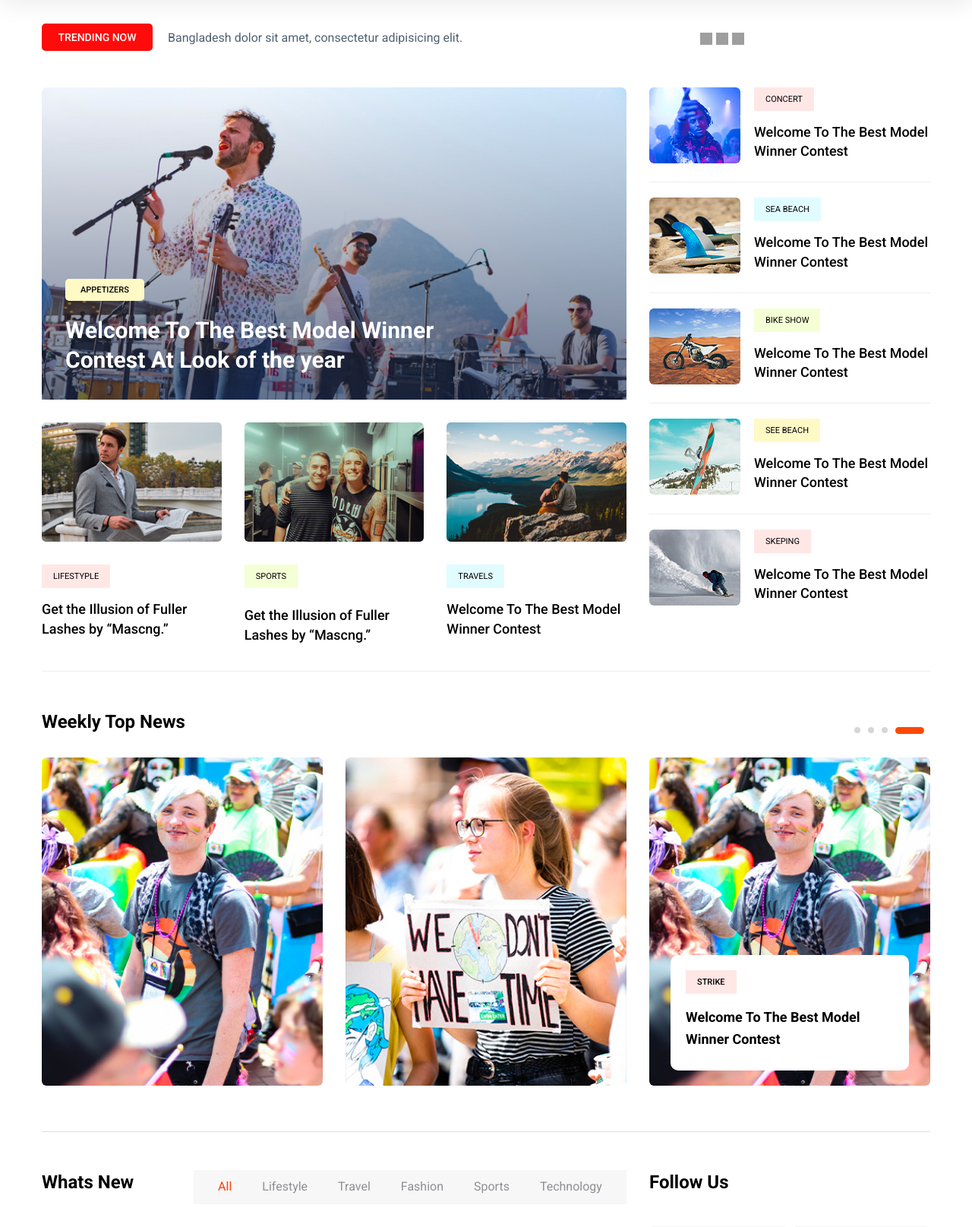
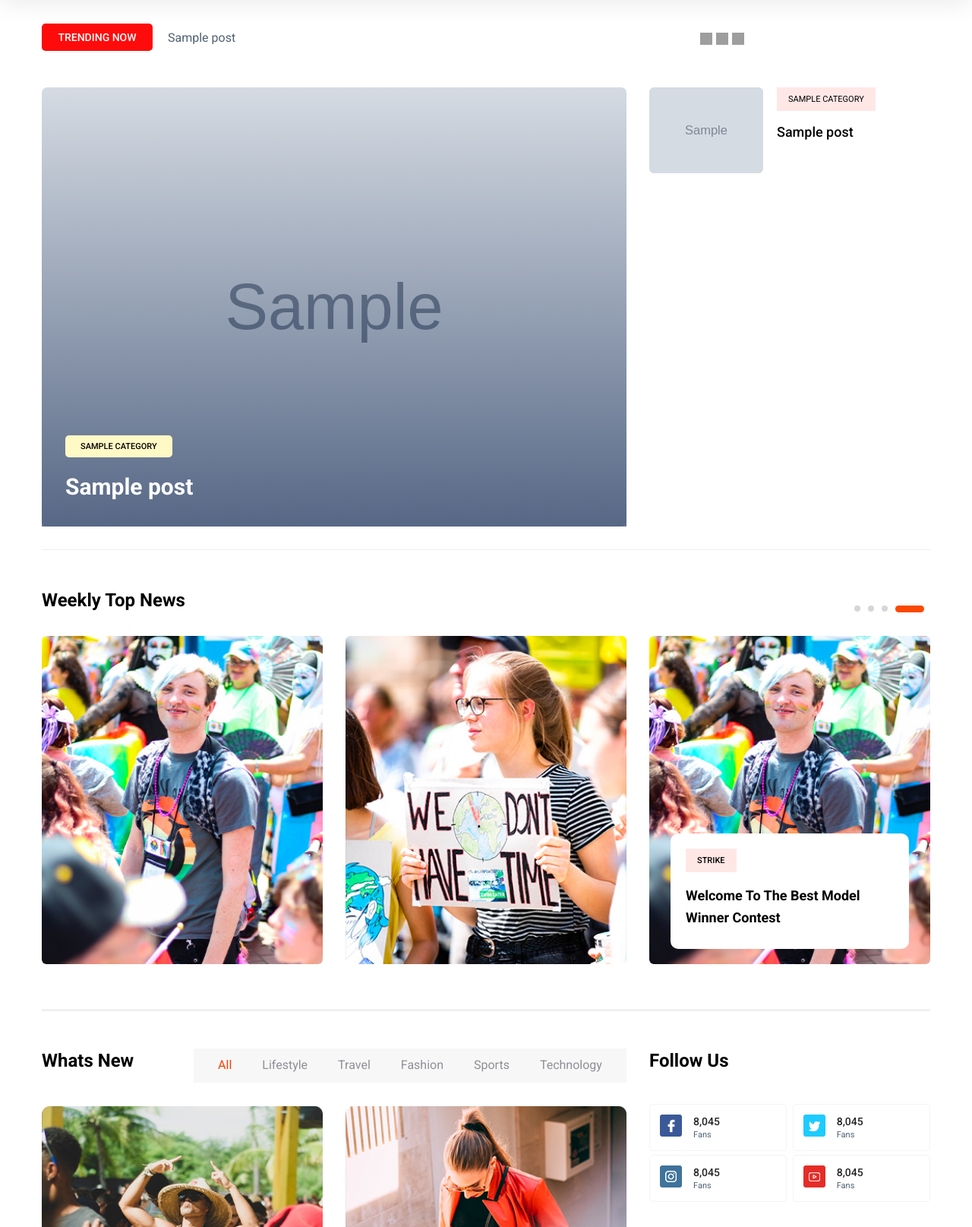
Before and after one commit to SaugatMgr/News-Portal-Project, a Django app: page / in a window 1280 px wide. Shown: the part 259-1874 px from the top of the page at 76% size. Run offline with Django 4.2, Linux system fonts and the light colour scheme; tables that the repository leaves empty hold one stand-in row (values such as "Sample post"); grey boxes marked "Sample" are stand-in pictures; some libraries are stand-ins or nearby versions; grey boxes are pictures that could not be loaded.

Commit message:
html content for displaying trending news

```diff
--- a/templates/AZnews/main/home/trending/trending_left.html
+++ b/templates/AZnews/main/home/trending/trending_left.html
@@ -5,13 +5,12 @@
     <!-- Trending Top -->
     <div class="trending-top mb-30">
         <div class="trend-top-img">
-        <img src="{% static 'AZnews/assets/img/trending/trending_top.jpg' %}" alt="" />
+        <img src="{{ trending_post.featured_image.url }}" alt="" />
         <div class="trend-top-cap">
-            <span>Appetizers</span>
+            <span>{{ trending_post.category.name }}</span>
             <h2>
-            <a href="details.html"
-                >Welcome To The Best Model Winner<br />
-                Contest At Look of the year</a
+            <a href="#"
+                >{{ trending_post.title }}</a
             >
             </h2>
         </div>
@@ -20,63 +19,26 @@
     <!-- Trending Bottom -->
     <div class="trending-bottom">
         <div class="row">
+            {% for trending_post in trending_posts %}
                 <div class="col-lg-4">
                     <div class="single-bottom mb-35">
                     <div class="trend-bottom-img mb-30">
                         <img
-                src="{% static 'AZnews/assets/img/trending/trending_bottom1.jpg' %}"
-                alt=""
+                        src="{{ trending_post.featured_image.url }}"
+                        alt="{{ trending_post.title }}"
                         />
                     </div>
                     <div class="trend-bottom-cap">
-                <span class="color1">Lifestyple</span>
+                        <span class="color1">{{ trending_post.category.name }}</span>
                         <h4>
-                <a href="details.html"
-                    >Get the Illusion of Fuller Lashes by “Mascng.”</a
+                        <a href="#"
+                            >{{ trending_post.title }}</a
                         >
                         </h4>
                     </div>
                     </div>
                 </div>
-        <div class="col-lg-4">
-            <div class="single-bottom mb-35">
-            <div class="trend-bottom-img mb-30">
-                <img
-                src="{% static 'AZnews/assets/img/trending/trending_bottom2.jpg' %}"
-                alt=""
-                />
-            </div>
-            <div class="trend-bottom-cap">
-                <span class="color2">Sports</span>
-                <h4>
-                <h4>
-                    <a href="details.html"
-                    >Get the Illusion of Fuller Lashes by
-                    “Mascng.”</a
-                    >
-                </h4>
-                </h4>
+            {% endfor %}
         </div>
     </div>
 </div>
-        <div class="col-lg-4">
-            <div class="single-bottom mb-35">
-            <div class="trend-bottom-img mb-30">
-                <img
-                src="{% static 'AZnews/assets/img/trending/trending_bottom3.jpg' %}"
-                alt=""
-                />
-            </div>
-            <div class="trend-bottom-cap">
-                <span class="color3">Travels</span>
-                <h4>
-                <a href="details.html">
-                    Welcome To The Best Model Winner Contest</a
-                >
-                </h4>
-            </div>
-            </div>
-        </div>
-        </div>
-    </div>
-    </div>
--- a/templates/AZnews/main/home/trending/trending_right.html
+++ b/templates/AZnews/main/home/trending/trending_right.html
@@ -2,69 +2,19 @@
 
 <!-- Right content -->
 <div class="col-lg-4">
+    {% for post in posts %}
         <div class="trand-right-single d-flex">
             <div class="trand-right-img">
-        <img src="{% static 'AZnews/assets/img/trending/right1.jpg' %}" alt="" />
+            <img src="{{ post.featured_image.url }}" alt="{{ post.title }}" width="150px;"/>
             </div>
             <div class="trand-right-cap">
-        <span class="color1">Concert</span>
+            <span class="color1">{{ post.category.name }}</span>
             <h4>
-            <a href="details.html"
-            >Welcome To The Best Model Winner Contest</a
+                <a href="#"
+                >{{ post.title|truncatechars:40 }}</a
                 >
             </h4>
             </div>
         </div>
-    <div class="trand-right-single d-flex">
-        <div class="trand-right-img">
-        <img src="{% static 'AZnews/assets/img/trending/right2.jpg' %}" alt="" />
+    {% endfor %}
 </div>
-        <div class="trand-right-cap">
-        <span class="color3">sea beach</span>
-        <h4>
-            <a href="details.html"
-            >Welcome To The Best Model Winner Contest</a
-            >
-        </h4>
-        </div>
-    </div>
-    <div class="trand-right-single d-flex">
-        <div class="trand-right-img">
-        <img src="{% static 'AZnews/assets/img/trending/right3.jpg' %}" alt="" />
-        </div>
-        <div class="trand-right-cap">
-        <span class="color2">Bike Show</span>
-        <h4>
-            <a href="details.html"
-            >Welcome To The Best Model Winner Contest</a
-            >
-        </h4>
-        </div>
-    </div>
-    <div class="trand-right-single d-flex">
-        <div class="trand-right-img">
-        <img src="{% static 'AZnews/assets/img/trending/right4.jpg' %}" alt="" />
-        </div>
-        <div class="trand-right-cap">
-        <span class="color4">See beach</span>
-        <h4>
-            <a href="details.html"
-            >Welcome To The Best Model Winner Contest</a
-            >
-        </h4>
-        </div>
-    </div>
-    <div class="trand-right-single d-flex">
-        <div class="trand-right-img">
-        <img src="{% static 'AZnews/assets/img/trending/right5.jpg' %}" alt="" />
-        </div>
-        <div class="trand-right-cap">
-        <span class="color1">Skeping</span>
-        <h4>
-            <a href="details.html"
-            >Welcome To The Best Model Winner Contest</a
-            >
-        </h4>
-        </div>
-    </div>
-    </div>
--- a/templates/AZnews/main/home/trending/trending_title.html
+++ b/templates/AZnews/main/home/trending/trending_title.html
@@ -6,15 +6,11 @@
         <!-- <p>Rem ipsum dolor sit amet, consectetur adipisicing elit.</p> -->
         <div class="trending-animated">
         <ul id="js-news" class="js-hidden">
-            <li class="news-item">
-            Bangladesh dolor sit amet, consectetur adipisicing elit.
-            </li>
-            <li class="news-item">
-            Spondon IT sit amet, consectetur.......
-            </li>
-            <li class="news-item">
-            Rem ipsum dolor sit amet, consectetur adipisicing elit.
-            </li>
+            {% for trending in trending_now %}
+                <li class="news-item">
+                    {{trending.title}}
+                </li>
+            {% endfor %}
         </ul>
         </div>
     </div>
```
Lines whose indentation alone changed are shown as unchanged.
